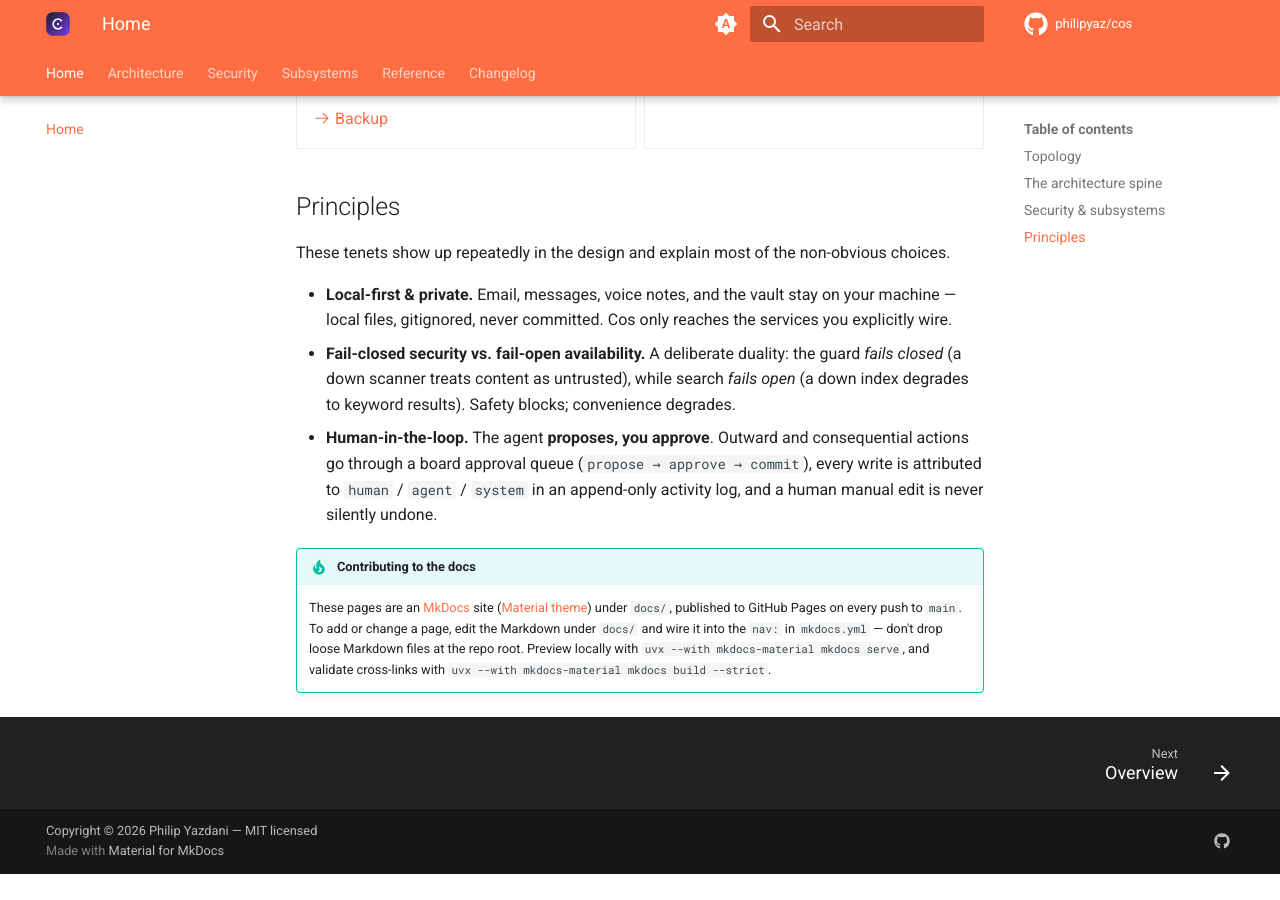
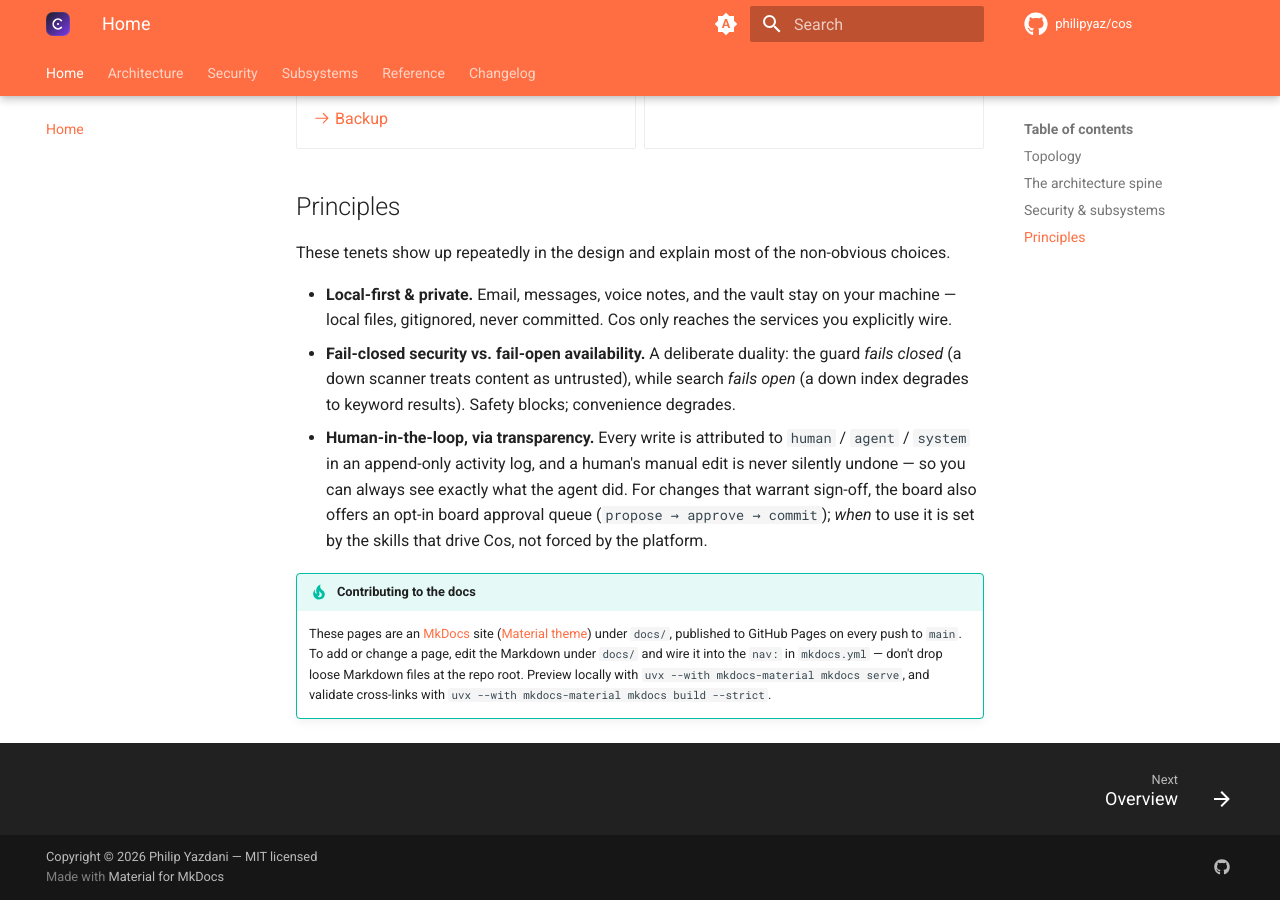
Before and after one commit to philipyaz/cos, an MkDocs documentation site: the page built from docs/index.md, in a window 1280 px wide and 900 px high, scrolled down 2601 px. Built offline with MkDocs 1.6.1 and Material for MkDocs 9.7.7, drawn with Linux system fonts in a browser that asks for light colours; comment, search, counter and statistics services are not loaded; before the commit the page ends 3475 px from its top, so only the background shows below that; some of the changed text lies outside the part shown.

Commit message:
docs: correct the control-model framing (transparency, not enforced approval)
The 'fail-closed by design (propose → approve → commit)' phrasing overclaimed
an enforced gate the platform doesn't have. In reality the propose/approve queue
is opt-in per change (the agent writes directly otherwise) and the posture of
when to propose lives in the skills, not the core; the platform's always-on
guarantee is transparency (actor attribution + append-only activity log + the
do-not-undo contract). 'Fail-closed' applies to the Guard only.

Aligns the summary lines with what the architecture docs (platform-api.md,
triage-skills.md) already state. No code or behavior change.

- CONTRIBUTING.md: rewrite the ethos section + heading.
- docs/index.md: fix the design-principle bullet and the overview-card line.

Co-Authored-By: Claude Opus 4.8 (1M context) <noreply@anthropic.com>

```diff
--- a/docs/index.md
+++ b/docs/index.md
@@ -51,7 +51,7 @@ seam of the system.
     ---
 
     The whole-system map: the two pillars, the single-seam write path, actor attribution and the
-    append-only activity log, and the propose → approve → commit loop that keeps a human in charge.
+    append-only activity log that keeps a human in charge, and the opt-in propose → approve → commit queue.
 
     [:octicons-arrow-right-24: Architecture overview](architecture/overview.md)
 
@@ -155,10 +155,11 @@ These tenets show up repeatedly in the design and explain most of the non-obviou
 - **Fail-closed security vs. fail-open availability.** A deliberate duality: the guard *fails
   closed* (a down scanner treats content as untrusted), while search *fails open* (a down index
   degrades to keyword results). Safety blocks; convenience degrades.
-- **Human-in-the-loop.** The agent **proposes, you approve**. Outward and consequential actions go
-  through a board approval queue (`propose → approve → commit`), every write is attributed to
-  `human` / `agent` / `system` in an append-only activity log, and a human manual edit is never
-  silently undone.
+- **Human-in-the-loop, via transparency.** Every write is attributed to `human` / `agent` / `system`
+  in an append-only activity log, and a human's manual edit is never silently undone — so you can
+  always see exactly what the agent did. For changes that warrant sign-off, the board also offers an
+  opt-in board approval queue (`propose → approve → commit`); *when* to use it is set by the skills
+  that drive Cos, not forced by the platform.
 
 !!! tip "Contributing to the docs"
     These pages are an [MkDocs](https://www.mkdocs.org/) site
```
Also changed, not shown: CONTRIBUTING.md (+10 -6 lines).
